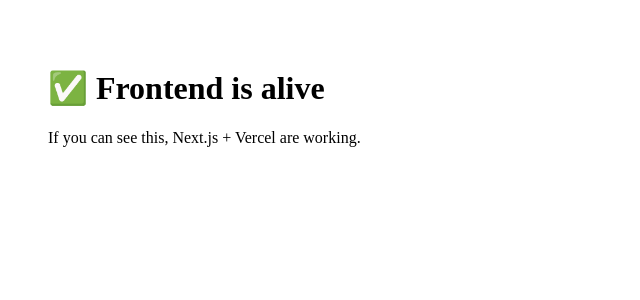
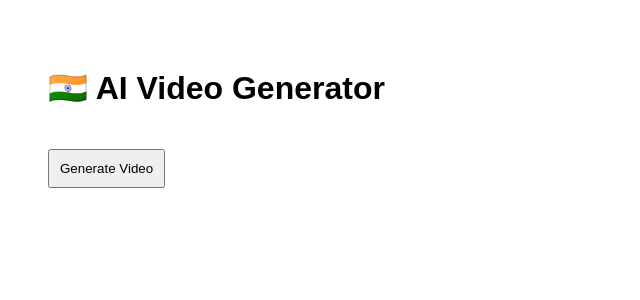
Before and after one commit to abhigyanverma2098-bit/ai-video-frontend, a Next.js app: page / in a window 1280 px wide. Shown: the top 300 px of the page, without its empty margins (0-640 px from the left). Built offline with nearby package versions, Linux system fonts and the light colour scheme.

Commit message:
Update index.js

```diff
--- a/pages/index.js
+++ b/pages/index.js
@@ -1,8 +1,20 @@
+import { useState } from "react";
+
 export default function Home() {
+  const [message, setMessage] = useState("");
+
   return (
-    <div style={{ padding: 40 }}>
-      <h1>✅ Frontend is alive</h1>
-      <p>If you can see this, Next.js + Vercel are working.</p>
+    <div style={{ padding: 40, fontFamily: "Arial" }}>
+      <h1>🇮🇳 AI Video Generator</h1>
+
+      <button
+        onClick={() => setMessage("Generate Video button works ✅")}
+        style={{ padding: 10, marginTop: 20 }}
+      >
+        Generate Video
+      </button>
+
+      {message && <p style={{ marginTop: 20 }}>{message}</p>}
     </div>
   );
 }
```
